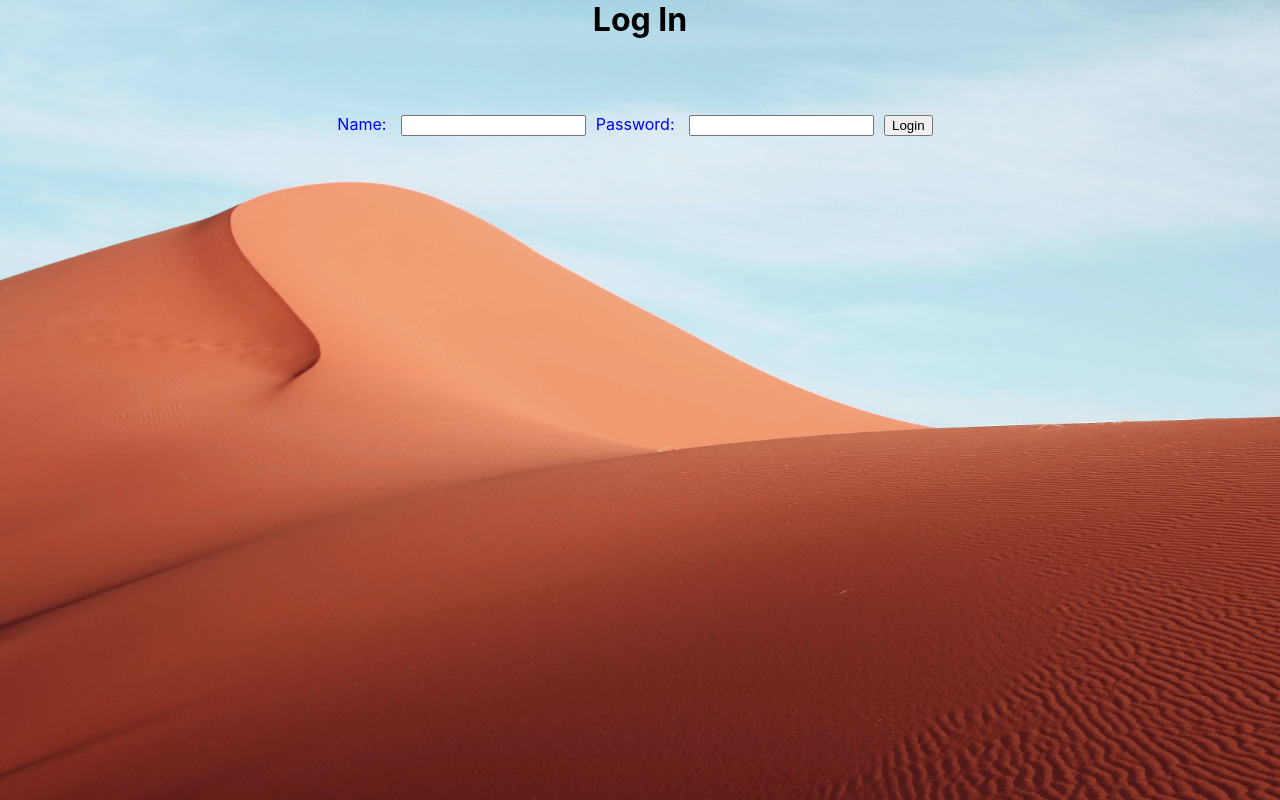
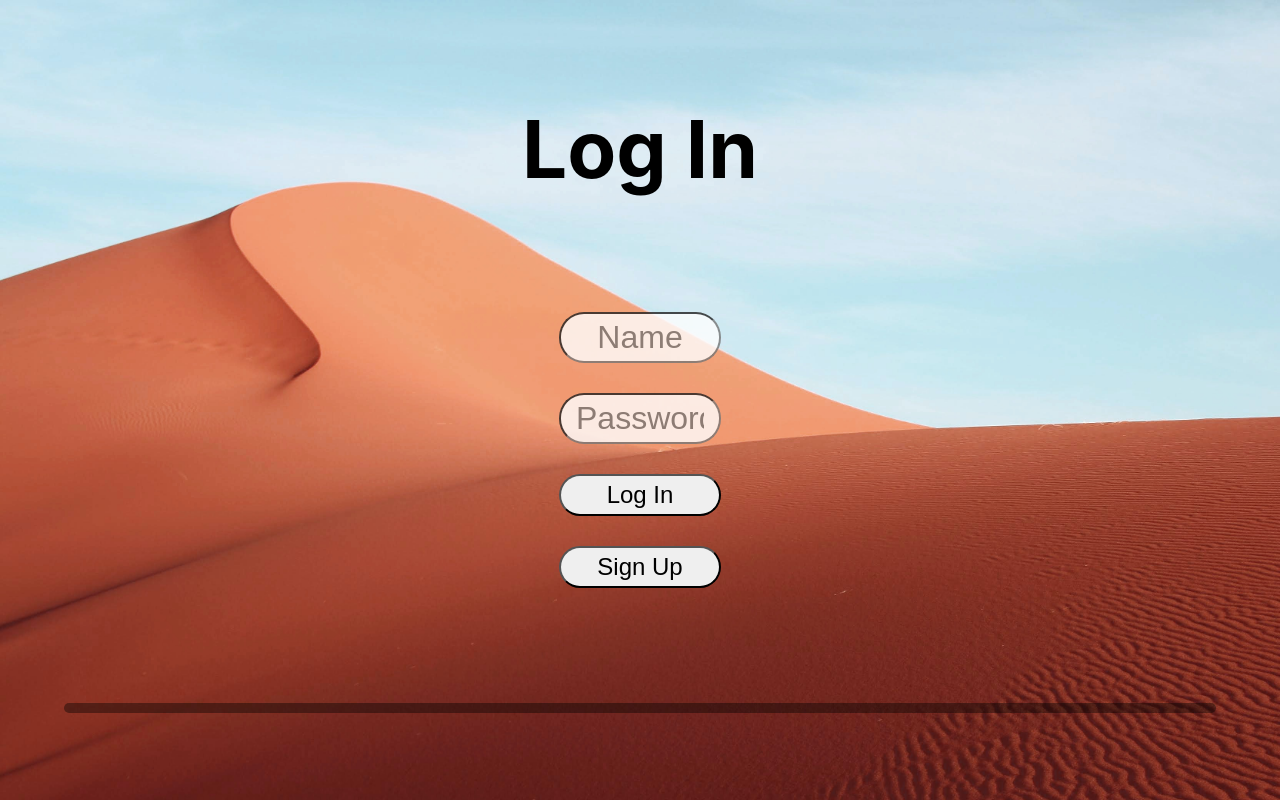
Before and after one commit to Nywes/Dashboard, a React (Create React App) app in the folder client/: page /login in a window 1280 px wide. Built offline with nearby package versions, Linux system fonts and the light colour scheme; the HTML template or start-up script is replaced by a standard one.

Commit message:
client/src -A upgrade the rendering of the login and the signup page

```diff
--- a/client/src/App.css
+++ b/client/src/App.css
@@ -31,7 +31,7 @@
 .background-div {
   background: url("https://images.unsplash.com/photo-1622711768193-945e72bcf118?ixid=MnwxMjA3fDB8MHxwaG90by1wYWdlfHx8fGVufDB8fHx8&ixlib=rb-1.2.1&auto=format") repeat;
   min-height: 100%;
-  display: block;
+  display: inline-block;
 }
 
 @keyframes App-logo-spin {
--- a/client/src/pages/login.jsx
+++ b/client/src/pages/login.jsx
@@ -1,36 +1,7 @@
 import React, { Component } from 'react'
 
 import styled from 'styled-components';
-
-const Title = styled.h1`
-    margin: 0;
-`
-
-const Wrapper = styled.div`
-    margin: 0 30px;
-    text-align: center
-`
-
-const Label = styled.label`
-    margin: 5px;
-`
-
-const InputText = styled.input`
-    margin: 5px;
-`
-
-const Button = styled.button`
-    margin: 15px 15px 15px 5px;
-`
-
-const CancelButton = styled.a`
-    margin: 15px 15px 15px 5px;
-`
-
-const LoginButtons = styled.div`
-    margin-top: 5%;
-    color: blue;
-`
+import {Wrapper, Title, InputText, Button, FormButtons, HorBar} from "../style/form-style";
 
 class Login extends Component {
     constructor({props}) {
@@ -74,23 +45,25 @@ class Login extends Component {
                 <Title>Log In</Title>
 
 
-                <LoginButtons>
-                    <Label>Name: </Label>
+                <FormButtons>
                     <InputText
                         type="text"
+                        placeholder="Name"
                         value={name}
                         onChange={this.handleChangeInputName}
                     />
-                    <Label>Password: </Label>
                     <InputText
                         type="password"
+                        placeholder="Password"
                         // value={rating}
                         // onChange={this.handleChangeInputRating}
                     />
-                    <Button onClick={this.handleLogin}>Login</Button>
+                    <Button onClick={this.handleLogin}>Log In</Button>
                     {/* <CancelButton href={'/movies/list'}>Cancel</CancelButton> */}
                     {/* <Button href={'/signup'}>Sign Up</Button> */}
-                </LoginButtons>
+                    <Button onClick={this.handleLogin}>Sign Up</Button>
+                </FormButtons>
+                <HorBar/>
             </Wrapper>
         )
     }
--- a/client/src/pages/signup.jsx
+++ b/client/src/pages/signup.jsx
@@ -0,0 +1,54 @@
+import React, { Component } from 'react'
+
+import {Wrapper, Title, HorBar, Button, FormButtons} from "../style/form-style";
+
+class SignUp extends Component {
+    constructor({props}) {
+        super(props)
+        this.state = {
+            name: ''
+        }
+    }
+
+    handleChangeInputName = async event => {
+        const name = event.target.value
+        this.setState({ name })
+    }
+
+
+    handleSignUp = async () => {
+
+        // const { id, name, rating, time } = this.state
+        // const arrayTime = time.split('/')
+        // const payload = { name, rating, time: arrayTime }
+
+        // await api.updateMovieById(id, payload).then(res => {
+        //     window.alert(`Movie updated successfully`)
+        //     this.setState({
+        //         name: '',
+        //         rating: '',
+        //         time: '',
+        //     })
+        // })
+        // window.location.href = "/movies/list";
+    }
+
+    // * basically an "init" function
+    componentDidMount = async () => {
+    }
+
+    render() {
+        const { name } = this.state
+        return (
+            <Wrapper>
+                <Title>Sign In</Title>
+                <FormButtons>
+                    <Button onClick={this.handleLogin}>Log In</Button>
+                </FormButtons>
+                <HorBar/>
+            </Wrapper>
+        )
+    }
+}
+
+export default SignUp
--- /dev/null
+++ b/client/src/style/form-style.jsx
@@ -0,0 +1,47 @@
+import styled from 'styled-components';
+
+const Wrapper = styled.div`
+    display: flex;
+    flex-direction: column;
+    text-align: center;
+    align-items: center;
+`
+const Title = styled.h1`
+    margin: 100px;
+    font-size: 500%;
+`
+
+const InputText = styled.input`
+    vertical-align: middle;
+    text-align: center;
+    margin: 15px;
+    padding: 5px 15px 5px 15px;
+    border-radius: 25px;
+    font-size: 200%;
+    opacity: 0.8;
+`
+
+const Button = styled.button`
+    margin: 15px;
+    padding: 5px 15px 5px 15px;
+    border-radius: 25px;
+    font-size: 150%;
+
+`
+
+const FormButtons = styled.div`
+    display: flex;
+    flex-direction: column;
+    width: 15%;
+`
+
+const HorBar = styled.div`
+    height:10px;
+    width:90%;
+    margin: 100px 0px 20px 0px;
+    border-radius: 5px;
+    background-color: black;
+    opacity: 0.4;
+`
+
+export {Wrapper, Title, InputText, Button, FormButtons, HorBar}
```
